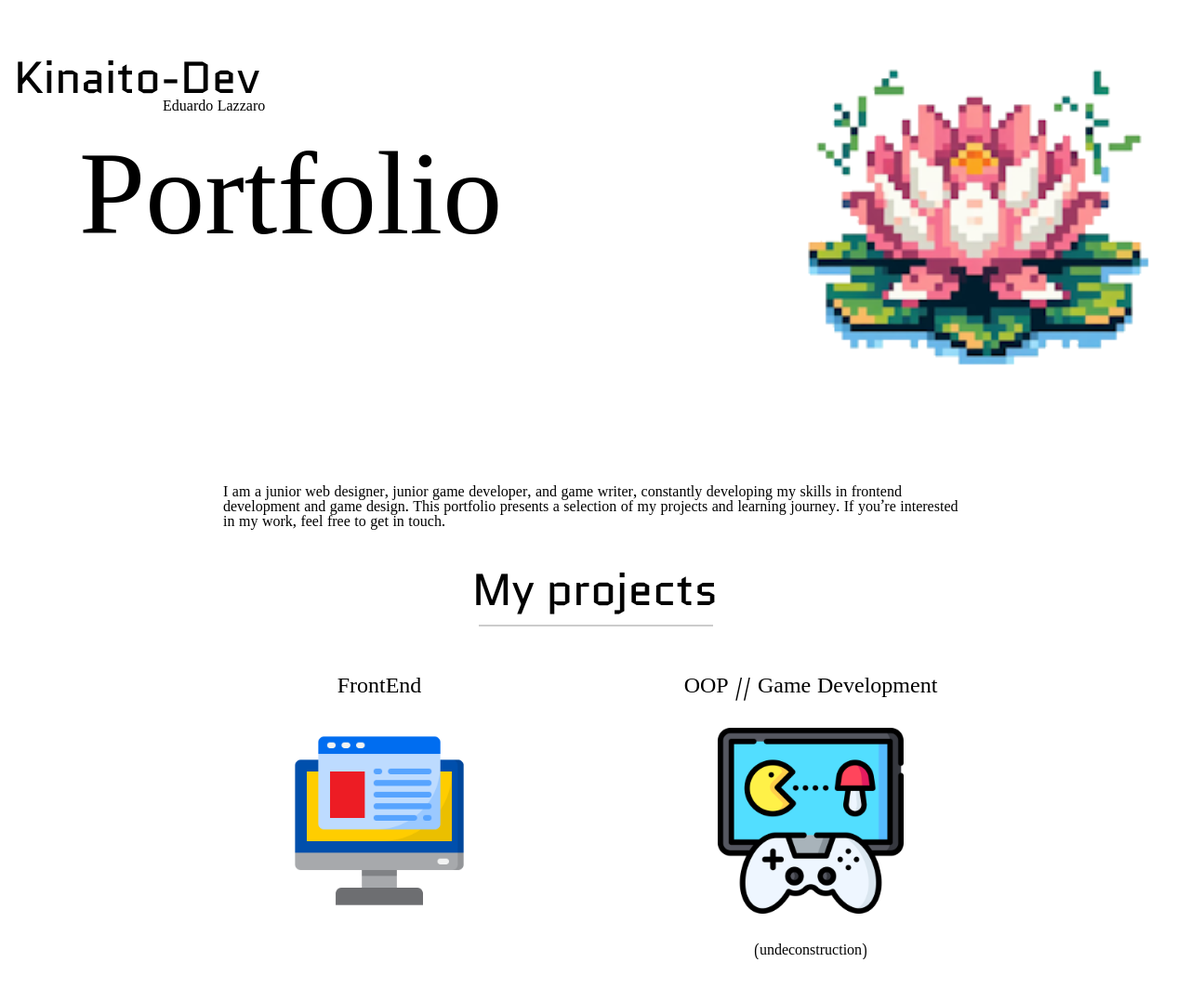
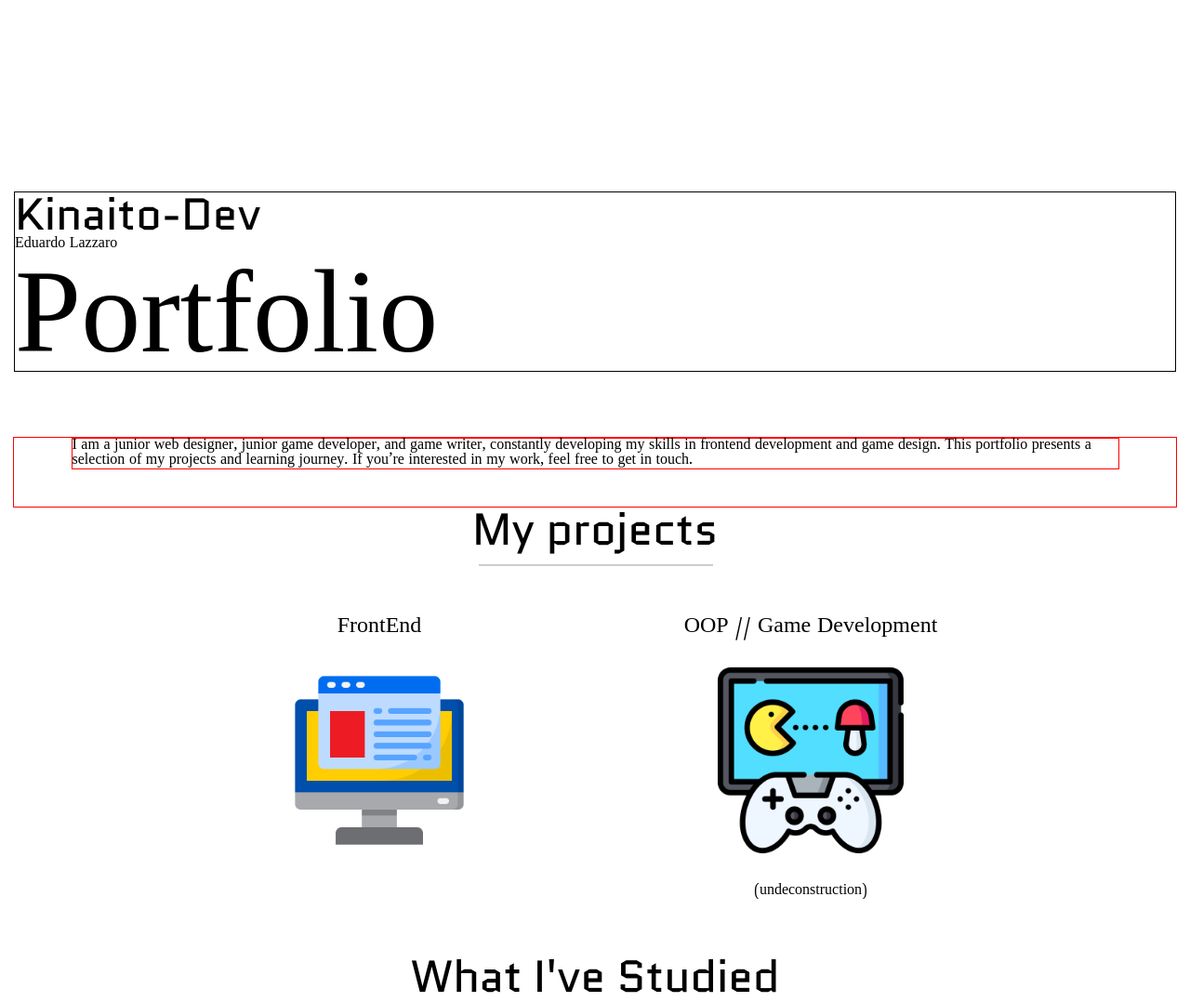
Before and after one commit to Kinaito-Dev/kinaito-dev.github.io, a plain HTML site: page Index.html in a window 1280 px wide. Shown: the top 1078 px of the page at 93% size. Drawn offline with Linux system fonts and the light colour scheme; a web font is replaced by a local one.

Commit message:
portfolio3

```diff
--- a/Index.html
+++ b/Index.html
@@ -17,14 +17,14 @@
         <div class="container">
             <article class="hero-content">
                 <div class="hero-text">
-                    <h2 class="heros-logan"> Kinaito-Dev</h2>
+                    <h2 class="hero-slogan"> Kinaito-Dev</h2>
                     <span class="under-slogan">
                         <p>Eduardo Lazzaro</p>
                     </span>
                     <h1 class="hero-title">Portfolio</h1>
 
                 </div>
-                <div class="hero-image"><img src="image/AI lotus Banner.png" alt=""></div>
+
             </article>
         </div>
         <div style="clear: both;"></div>
--- a/css/general.css
+++ b/css/general.css
@@ -5,13 +5,35 @@ html {
 }
 
 .container {
-	width: 1250px;
-	margin: 0 auto;
+	width: 100%;
+
+
 
 }
 
+@media screen and (min-width: 768px) {
+	.container {
+		max-width: 750px;
+		margin: 0 auto;
+	}
+}
+
+@media screen and (min-width: 1024px) {
+	.container {
+		max-width: 1000px;
+
+	}
+}
+
+@media screen and (min-width: 1200px) {
+	.container {
+		max-width: 1250px;
+
+	}
+}
+
 h1 {
-	font-family: "Jacques Francois Shadow",serif;
+	font-family: "Jacques Francois Shadow", serif;
 	font-size: 8rem;
 }
 
@@ -36,12 +58,12 @@ h2.title::after {
 
 h3 {
 	font-size: 1.5rem;
-	font-family: "Noto Serif Telugu",serif;
+	font-family: "Noto Serif Telugu", serif;
 }
 
 p {
 	font-size: 1rem;
-	font-family: "Noto Serif Telugu",serif;
+	font-family: "Noto Serif Telugu", serif;
 }
 
 span.undercon p {
--- a/css/index.css
+++ b/css/index.css
@@ -12,13 +12,17 @@ body section#hero div article.hero-content {
     justify-content: center;
     flex-wrap: wrap;
 
+    height: 400px;
+
+
 
 }
 
 body section#hero div article.hero-content div.hero-text {
-    width: 800px;
-    margin-top: 60px;
-
+    border: 1px solid;
+    width: 100%;
+    max-width: 1250px;
+    margin-top: auto;
 
 }
 
@@ -34,13 +38,22 @@ body section#hero div article.hero-content div.hero-image {
 body section#hero div article.hero-content div.hero-image img {
 
 
-    width:450px;
+    width: 450px;
 
 }
 
 /*****Intro*****/
+section#intro>div.container {
+    border: 1PX SOLID RED;
+
+}
 
 section#intro>div.container p {
+    border: 1px solid red;
+
+    width: 90%;
+    max-width: 1250PX;
+
     margin-bottom: 40px;
 }
 
@@ -55,7 +68,8 @@ div.container div.box-row {
 
     display: flex;
     justify-content: center;
-    flex-wrap: wrap;;
+    flex-wrap: wrap;
+    ;
     margin-bottom: 40px;
 }
 
@@ -88,14 +102,11 @@ div.container div.box-row article.project-content {
 
 
 /*************************/
-section#studied-section
-{
+section#studied-section {
     padding-bottom: 200px;
 }
-div.container div.box-row-studies
-{
 
-}
+div.container div.box-row-studies {}
 
 .study-group {
     display: flex;
@@ -125,10 +136,16 @@ div.container div.box-row div.study.category {
     margin: 20px 0;
     width: 50px;
 }
-h1.hero-title
-{
-    padding-left: 70px;
-    margin-top: 20px;
+
+h1.hero-title {
+  font-size: clamp(2rem, 10vw, 8rem);
+    line-height: 1;
+}
+
+h2.hero-slogan {
+    font-size: clamp(1rem, 5vw, 3rem);
+
+
 }
 
 h2.title {
@@ -141,13 +158,10 @@ h3 {
 
 }
 
-.under-slogan p
-{
-    margin-left: 10rem;
+.under-slogan p {
+}
 
-}
-p.intro
-{
+p.intro {
 
     width: 50em;
     margin: 0 auto;
```
